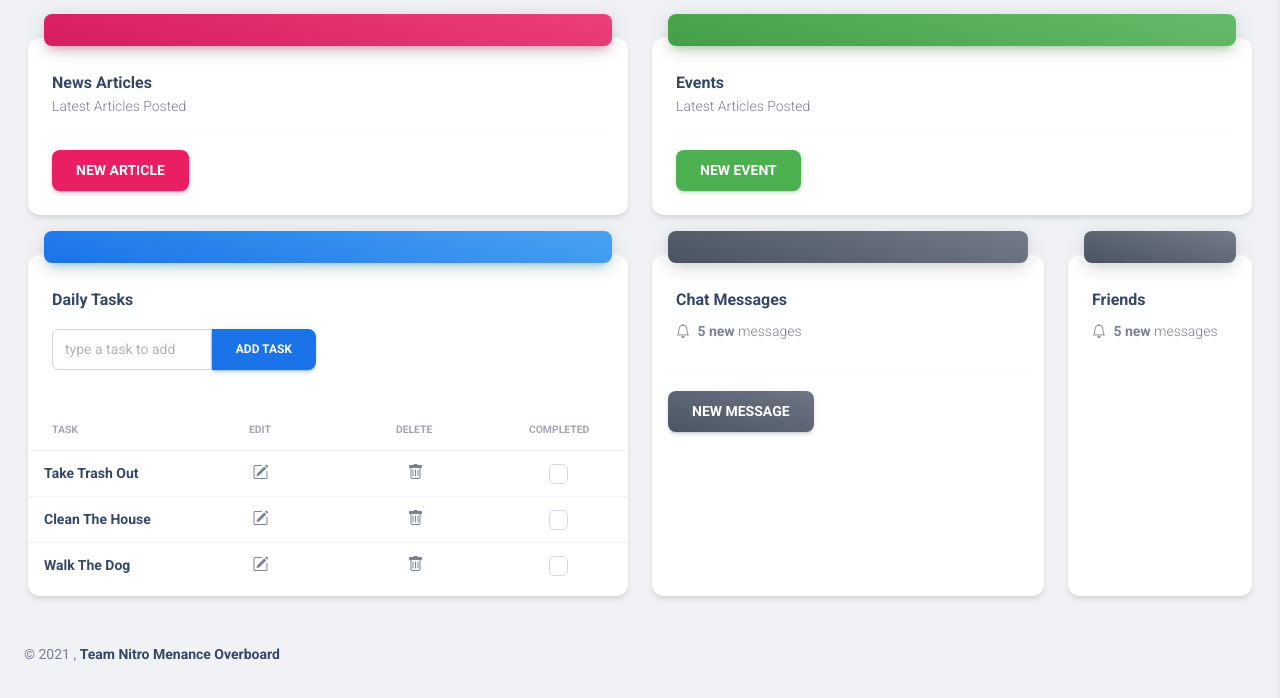
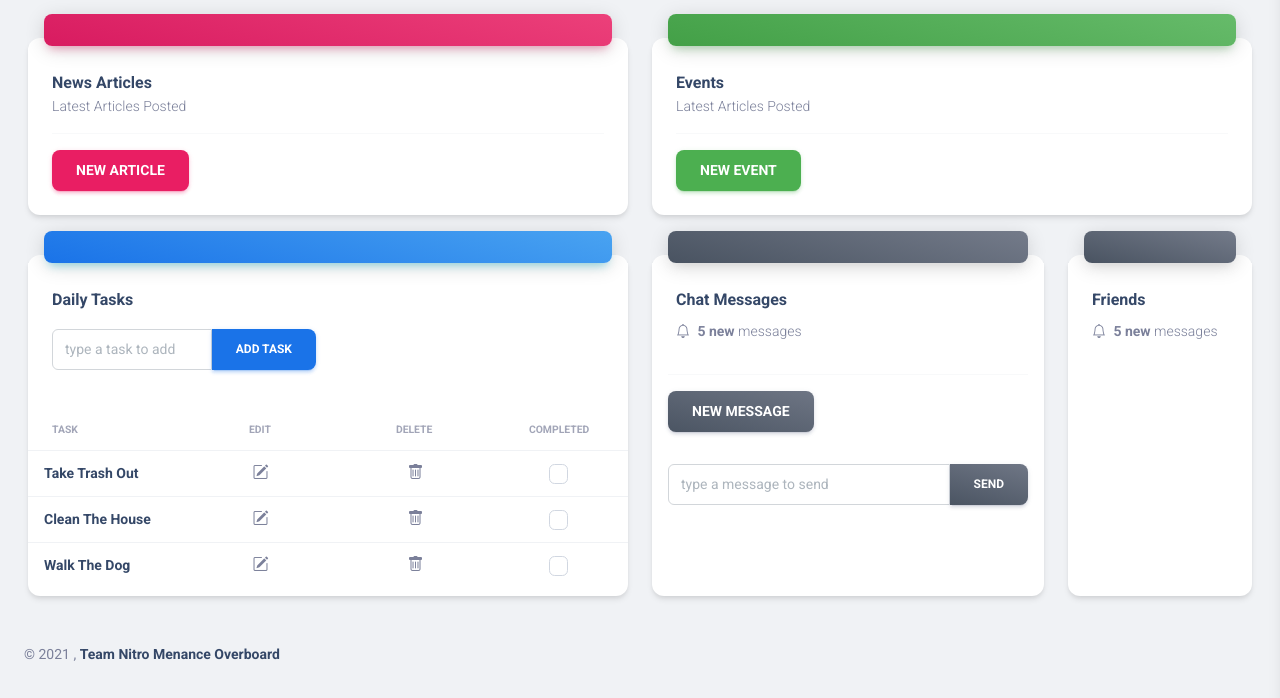
Before and after one commit to NewForce-Cohort-5/nutshell-nitro-menance-overboard, a plain HTML site: page src/dashboard.html in a window 1280 px wide. Shown: the part 72-770 px from the top of the page. Drawn offline with nearby package versions, Linux system fonts and the light colour scheme.

Commit message:
send message input field alayout/styling created for later use

```diff
--- a/src/dashboard.html
+++ b/src/dashboard.html
@@ -812,7 +812,12 @@
                   <button type="button" class="btn btn-secondary bg-gradient-secondary text-sm my-auto me-1 mb-3">
                     New Message
                    </button>
-              </div>
+                </div>
+                <!-- New Message Input Field -->
+                <div class="input-group input-group-outline my-3">
+                  <input type="text" class="form-control" placeholder="type a message to send">
+                  <button class="btn btn-secondary bg-gradient-secondary m-0" type="button" id="">Send</button>
+                </div>
               </div>
             </div>
           </div>
```
